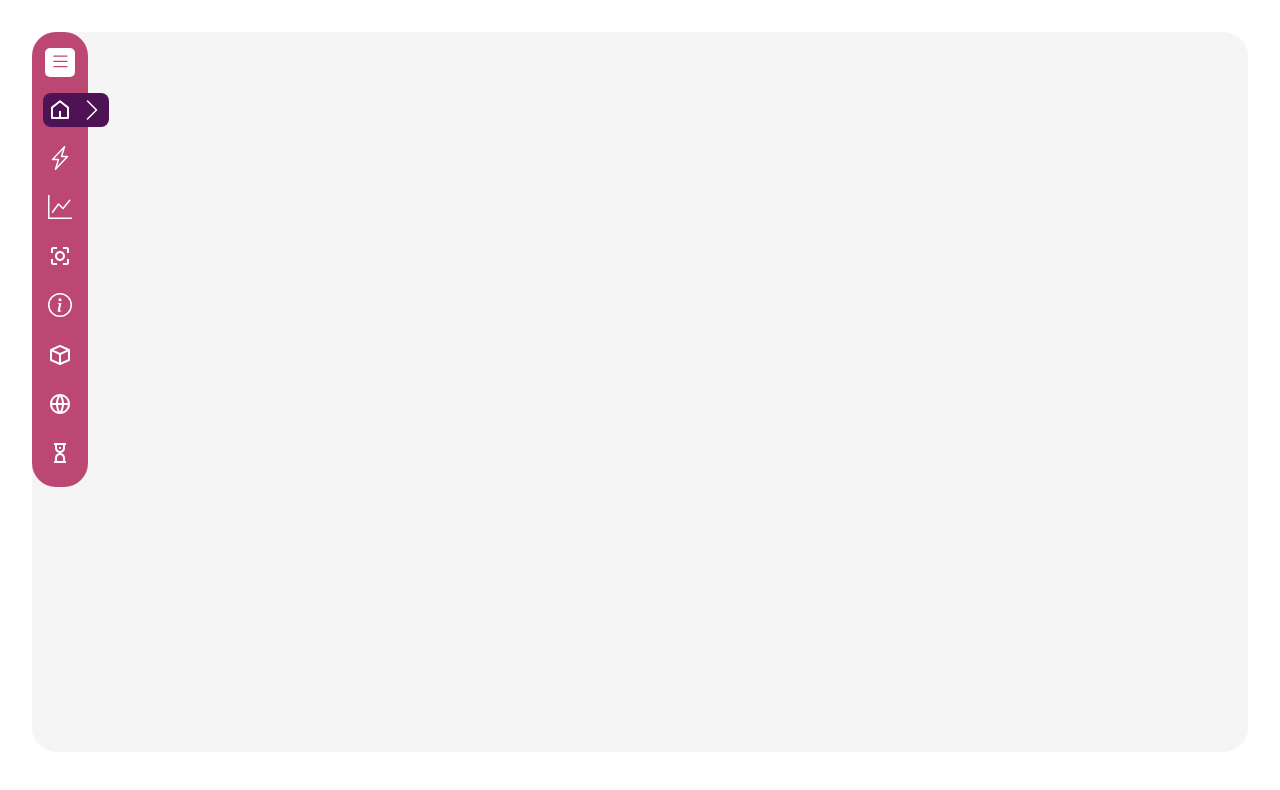
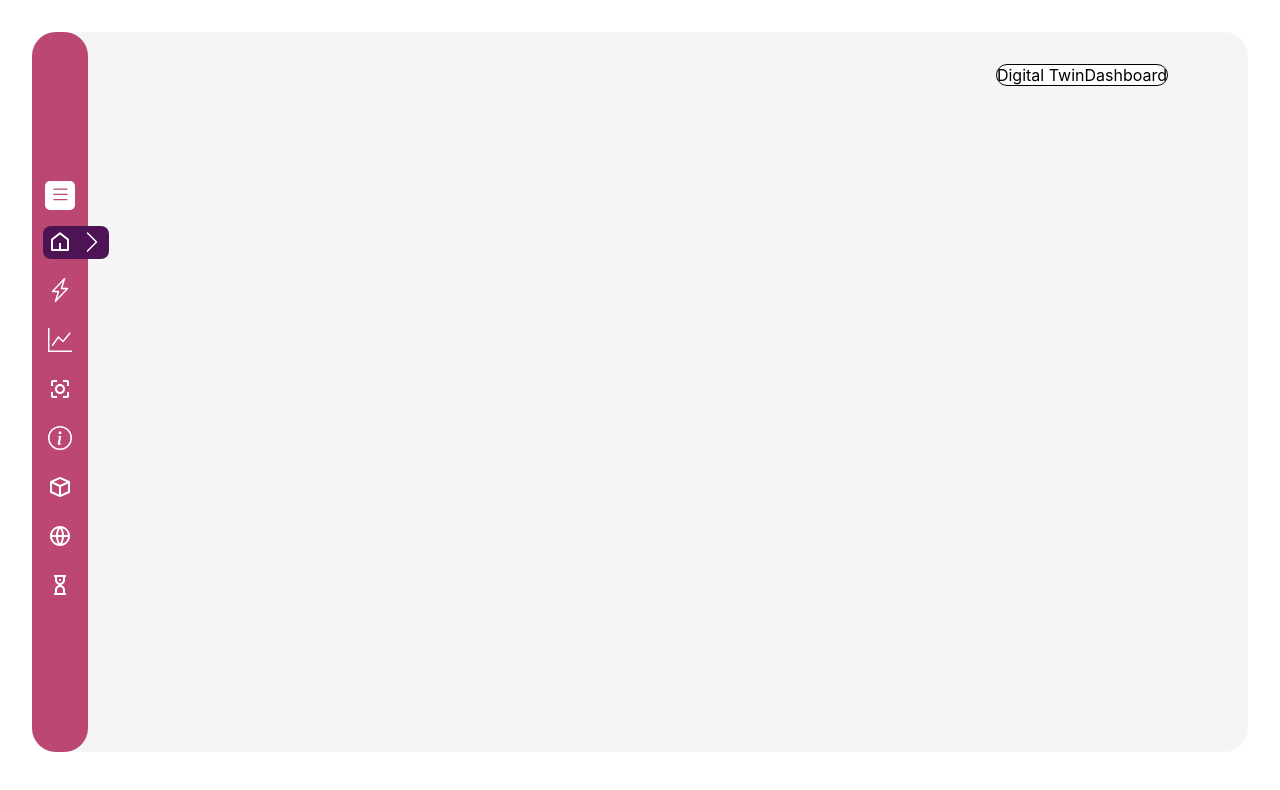
Before and after one commit to ipsitapriyadarsini/twyn_task, a React (Create React App) app: page / in a window 1280 px wide. Shown: the top 790 px of the page. Built offline with nearby package versions, Linux system fonts and the light colour scheme.

Commit message:
Adding the toggle button

```diff
--- a/package.json
+++ b/package.json
@@ -9,6 +9,7 @@
     "react": "^18.2.0",
     "react-dom": "^18.2.0",
     "react-icons": "^4.9.0",
+    "react-router-dom": "^6.11.2",
     "react-scripts": "5.0.1",
     "web-vitals": "^2.1.4"
   },
--- a/src/App.js
+++ b/src/App.js
@@ -1,8 +1,13 @@
-import Home from "./components/Home";
+import { Routes, Route } from "react-router-dom";
+import Home from "./layouts/Home";
 
 function App() {
   return (
-   <><Home/></>
+
+    <Routes>
+      <Route index path="/" element={<Home />} >
+      </Route>
+    </Routes>
   );
 }
 
--- a/src/assets/css/sidebar.css
+++ b/src/assets/css/sidebar.css
@@ -65,7 +65,7 @@ ul {
 }
 
 .list__name {
-    width: 14rem;
+    width: 18rem;
     font-size: .7rem;
     padding-top: .8rem;
 }
--- /dev/null
+++ b/src/assets/css/switchscreen.css
@@ -0,0 +1,14 @@
+.switch-screen-button {
+    position: absolute;
+    top: 2rem;
+    right: 5rem;
+    height:fit-content
+}
+
+.switch--layouts {
+    display: flex;
+    background: white;
+    max-width: fit-content;
+    border: 1px solid black;
+    border-radius: 12px;
+}
--- a/src/components/Home.jsx
+++ /dev/null
@@ -1,12 +0,0 @@
-import React from 'react'
-import Sidebar from './sidebarComponent/Sidebar'
-
-const Home = () => {
-  return (
-    <div className='body-main-container'>
-      <Sidebar/>
-    </div>
-  )
-}
-
-export default Home
--- /dev/null
+++ b/src/components/SwitchScreen.jsx
@@ -0,0 +1,14 @@
+import React from 'react'
+import "../assets/css/switchscreen.css"
+const SwitchScreen = () => {
+    return (
+        <div className='switch-screen-button'>
+            <div className='switch--layouts'>
+                <div>Digital Twin</div>
+                <div>Dashboard</div>
+            </div>
+        </div>
+    )
+}
+
+export default SwitchScreen
--- a/src/index.css
+++ b/src/index.css
@@ -12,9 +12,12 @@ code {
     monospace;
 }
 .body-main-container{
+  display: flex;
+  justify-content: space-between;
   margin: 2rem;
   max-width: 100%;
   min-height: 90vh;
   background-color: #F5F5F5;
   border-radius: 1.5rem;
+  position: relative;
 }
--- a/src/index.js
+++ b/src/index.js
@@ -2,11 +2,14 @@ import React from 'react';
 import ReactDOM from 'react-dom/client';
 import './index.css';
 import App from './App';
+import { BrowserRouter } from "react-router-dom";
 
 const root = ReactDOM.createRoot(document.getElementById('root'));
 root.render(
   <React.StrictMode>
-    <App />
+    <BrowserRouter>
+      <App />
+    </BrowserRouter>
   </React.StrictMode>
 );
 
--- /dev/null
+++ b/src/layouts/Home.jsx
@@ -0,0 +1,14 @@
+import React from 'react'
+import Sidebar from "../components/sidebarComponent/Sidebar"
+import SwitchScreen from '../components/SwitchScreen'
+
+const Home = () => {
+  return (
+    <div className='body-main-container'>
+      <Sidebar />
+      <SwitchScreen />
+    </div>
+  )
+}
+
+export default Home
```
Also changed, not shown: src/pages/Dashboard.jsx (added, +9 -0 lines), 1 other file (tests, documents, lock files or other folders).
